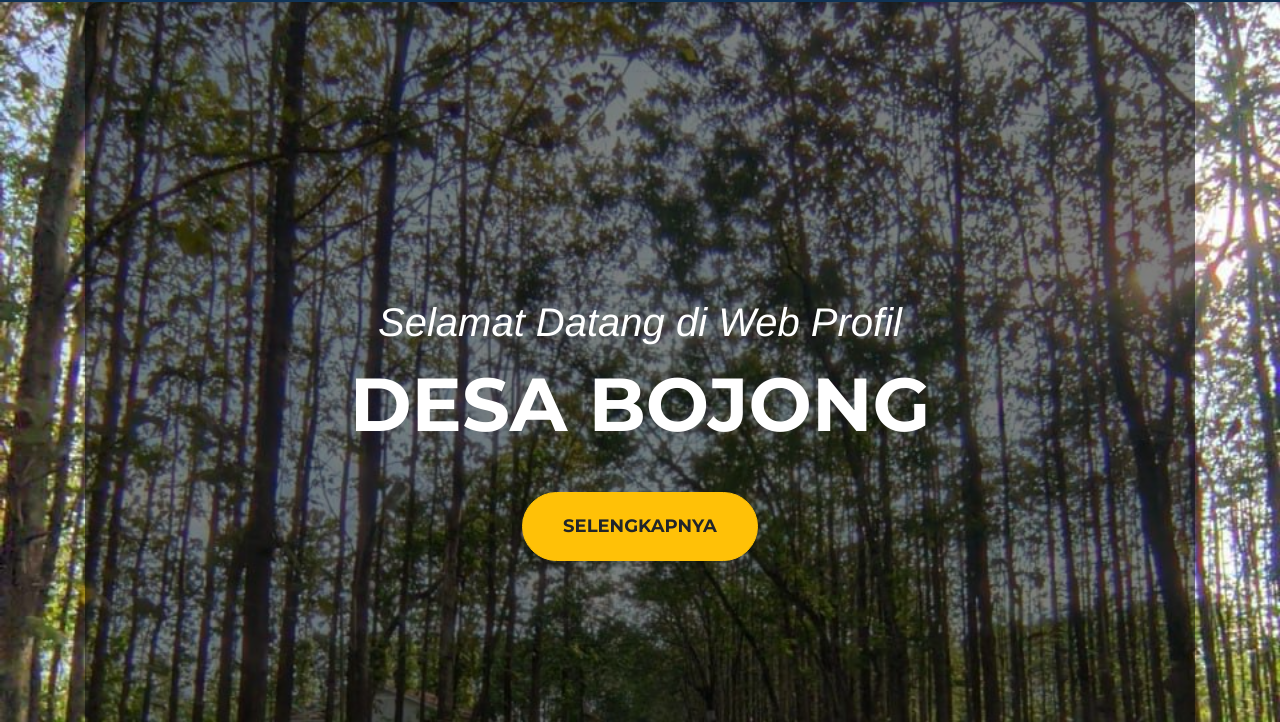
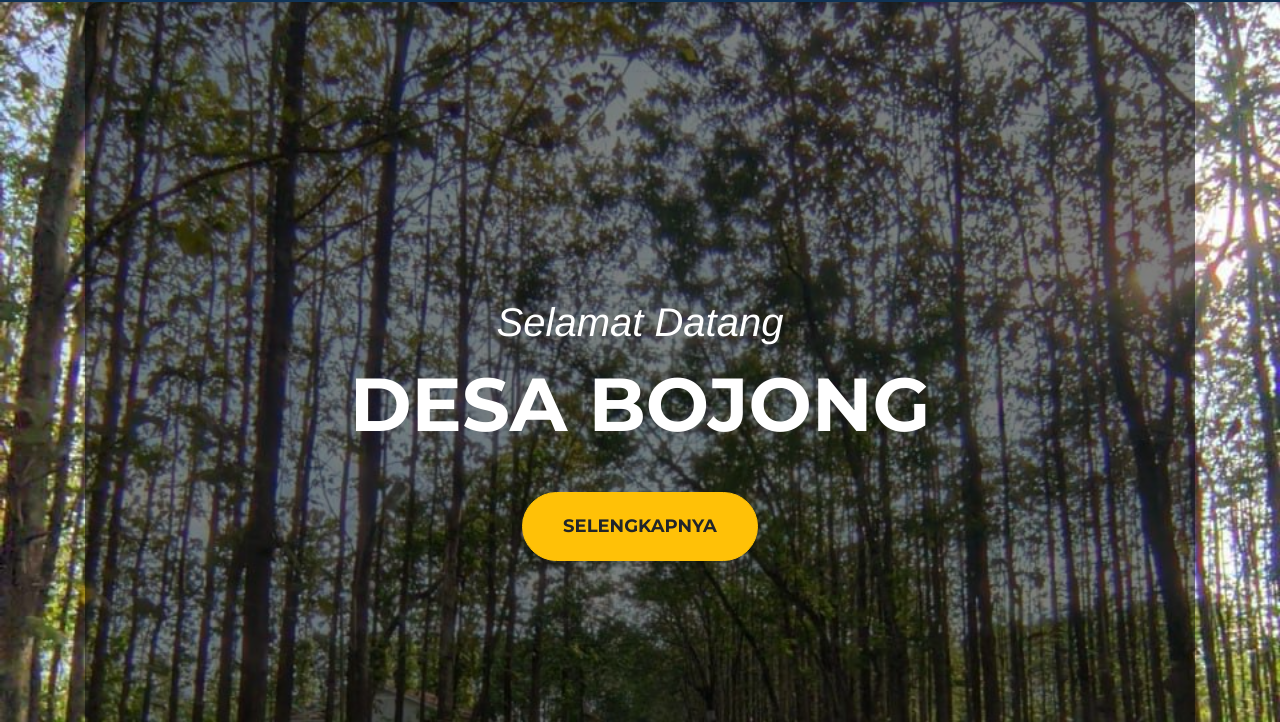
Before and after one commit to adityaputra098/desabojong, a plain HTML site: page index.html in a window 1280 px wide. Shown: the part 78-800 px from the top of the page. Drawn offline with Linux system fonts and the light colour scheme; files whose address does not match are found by name; a web font is replaced by a local one.

Commit message:
Update index.html

```diff
--- a/index.html
+++ b/index.html
@@ -58,7 +58,7 @@
   <header class="masthead">
     <div class="container">
       <div class="intro-text">
-        <div class="intro-lead-in">Selamat Datang di Web Profil</div>
+        <div class="intro-lead-in">Selamat Datang</div>
         <div class="intro-heading text-uppercase">Desa Bojong</div>
         <a class="btn btn-warning btn-xl text-uppercase js-scroll-trigger" href="#about">Selengkapnya</a>
       </div>
```
